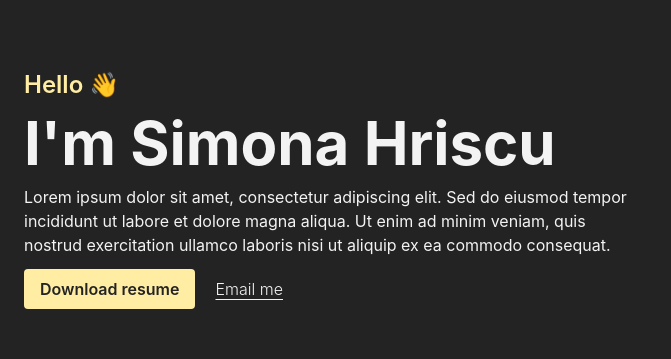
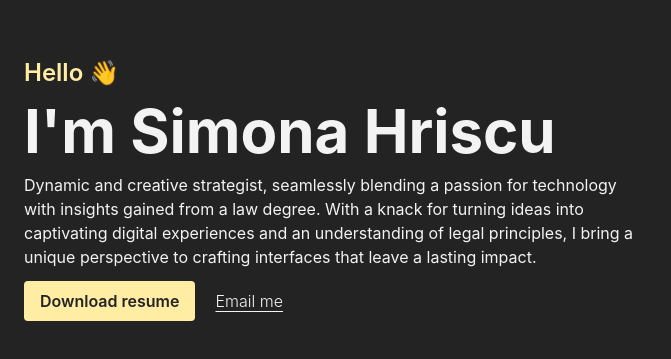
Before and after one commit to SimonaHriscu/portfolio, a React (Create React App) app: page / in a window 1280 px wide. Shown: the part 211-570 px from the top of the page, without its empty margins (0-671 px from the left). Built offline with nearby package versions, Linux system fonts and the light colour scheme.

Commit message:
add resume link

```diff
--- a/src/App.js
+++ b/src/App.js
@@ -9,18 +9,28 @@ function App() {
               I'm Simona Hriscu
             </h1>
             <p class="text-primary-white fw-100">
-              Lorem ipsum dolor sit amet, consectetur adipiscing elit. Sed do
-              eiusmod tempor incididunt ut labore et dolore magna aliqua. Ut
-              enim ad minim veniam, quis nostrud exercitation ullamco laboris
-              nisi ut aliquip ex ea commodo consequat.
+              Dynamic and creative strategist, seamlessly blending a passion for
+              technology with insights gained from a law degree. With a knack
+              for turning ideas into captivating digital experiences and an
+              understanding of legal principles, I bring a unique perspective to
+              crafting interfaces that leave a lasting impact.
             </p>
             <div>
-              <button class="bg-primary-yellow hover:bg-blue-700 text-primary-black font-semibold py-2 px-4 mr-5 rounded">
+              <button
+                class="bg-primary-yellow hover:bg-blue-700 text-primary-black  hover:text-primary-black/75 font-semibold py-2 px-4 mr-5 rounded"
+                onClick={() =>
+                  window.open(
+                    "https://drive.google.com/file/d/18uE44SHTD_OogpjWAHFyPGcx0XHZxNIU/view?usp=sharing",
+                    "_blank",
+                    "noreferrer"
+                  )
+                }
+              >
                 Download resume
               </button>
               <a
                 href="mailto:simona.hriscu06+job@gmail.com"
-                class="text-primary-white underline font-light underline-offset-4 whitespace-nowrap"
+                class="text-primary-white underline font-light underline-offset-4 whitespace-nowrap hover:text-primary-yellow"
               >
                 Email me
               </a>
```
